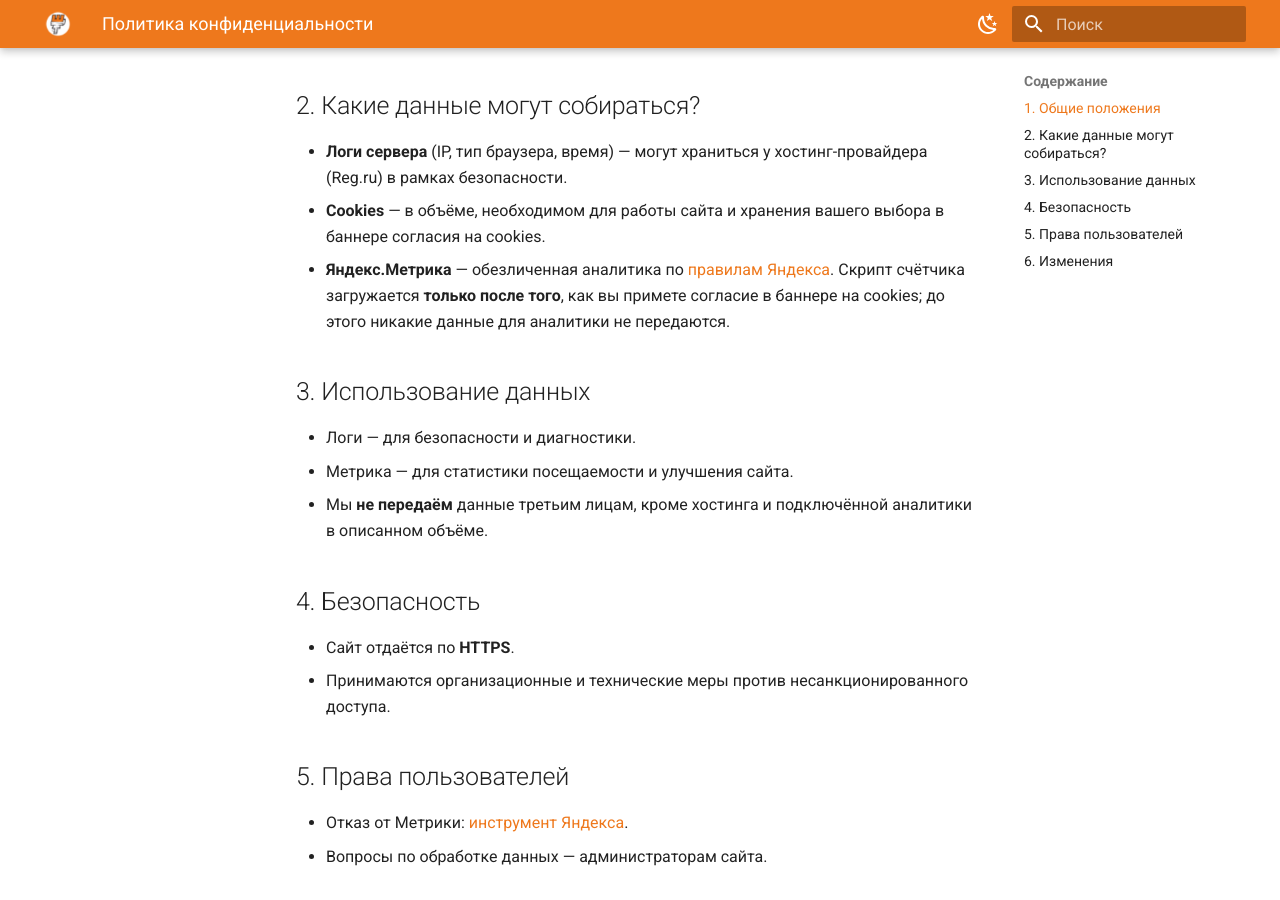
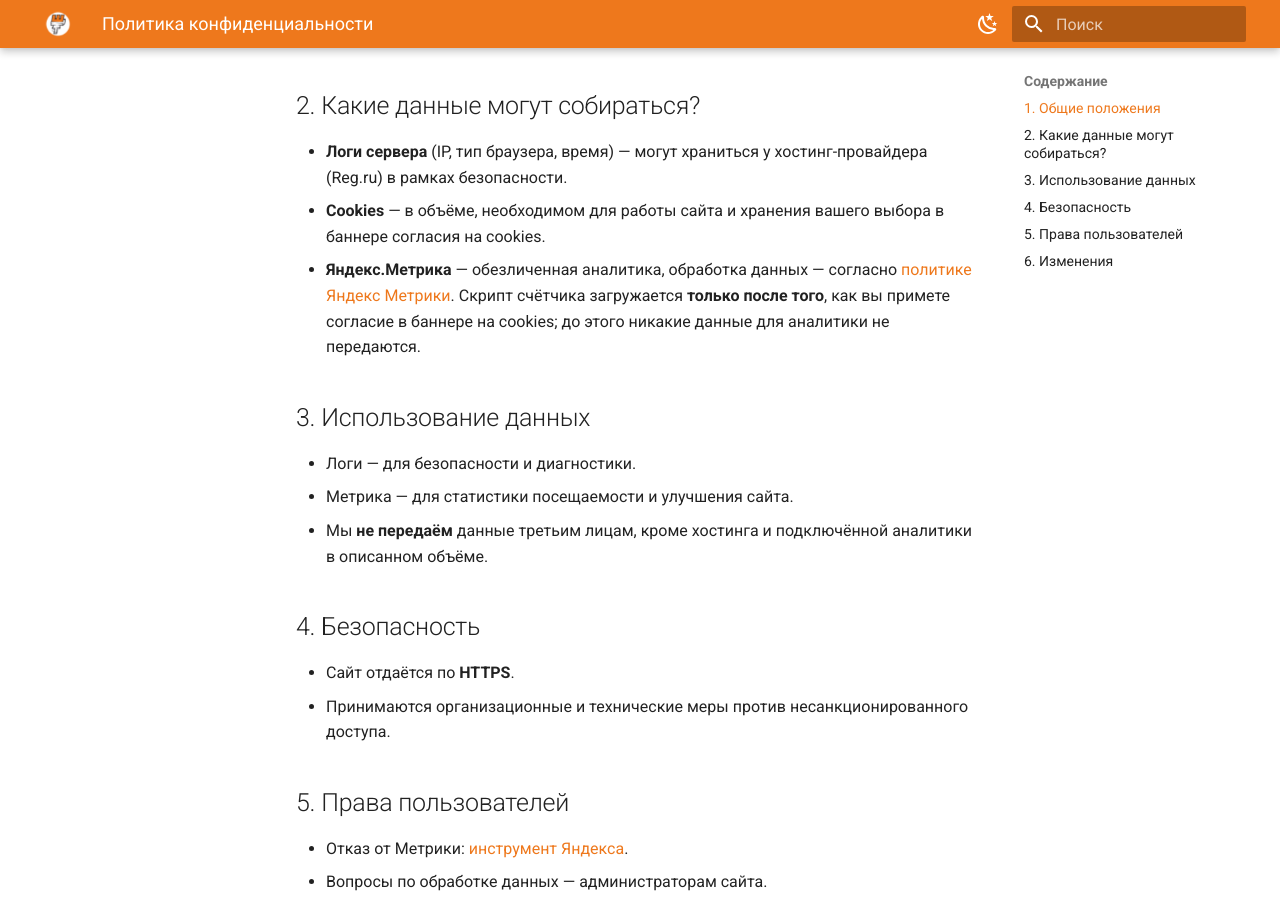
Before and after one commit to inscrut/neodim-bsz, an MkDocs documentation site: the page built from docs/legal/privacy.md, in a window 1280 px wide and 900 px high, scrolled down 333 px. Built offline with MkDocs 1.6.1 and Material for MkDocs 9.7.7, drawn with Linux system fonts in a browser that asks for light colours; some of the changed lines change nothing that is shown.

Commit message:
Reference privacy policies in cookie consent banner

```diff
--- a/docs/legal/privacy.md
+++ b/docs/legal/privacy.md
@@ -8,7 +8,7 @@
 
 - **Логи сервера** (IP, тип браузера, время) — могут храниться у хостинг-провайдера (Reg.ru) в рамках безопасности.
 - **Cookies** — в объёме, необходимом для работы сайта и хранения вашего выбора в баннере согласия на cookies.
-- **Яндекс.Метрика** — обезличенная аналитика по [правилам Яндекса](https://yandex.ru/legal/confidential/). Скрипт счётчика загружается **только после того**, как вы примете согласие в баннере на cookies; до этого никакие данные для аналитики не передаются.
+- **Яндекс.Метрика** — обезличенная аналитика, обработка данных — согласно [политике Яндекс Метрики](https://yandex.ru/support/metrica/ru/general/confidential-data). Скрипт счётчика загружается **только после того**, как вы примете согласие в баннере на cookies; до этого никакие данные для аналитики не передаются.
 
 ## 3. Использование данных {#privacy-section-3}
 
--- a/mkdocs.yml
+++ b/mkdocs.yml
@@ -165,8 +165,12 @@
   consent:
     title: Согласие на cookies
     description: >-
-      Мы используем cookies для аналитики посещаемости (Яндекс Метрика).
-      Скрипты аналитики загружаются только после вашего согласия.
+      Продолжая использовать сайт, вы соглашаетесь с
+      <a href="https://bsz.neodim.tech/legal/privacy/">Политикой конфиденциальности</a>.
+      Персональные данные мы не храним и не используем.
+      Cookies применяются только для обезличенной аналитики посещаемости
+      (<a href="https://yandex.ru/support/metrica/ru/general/confidential-data">Яндекс Метрика</a>);
+      скрипт счётчика загружается только после вашего согласия.
     actions:
       - accept
       - reject
```
